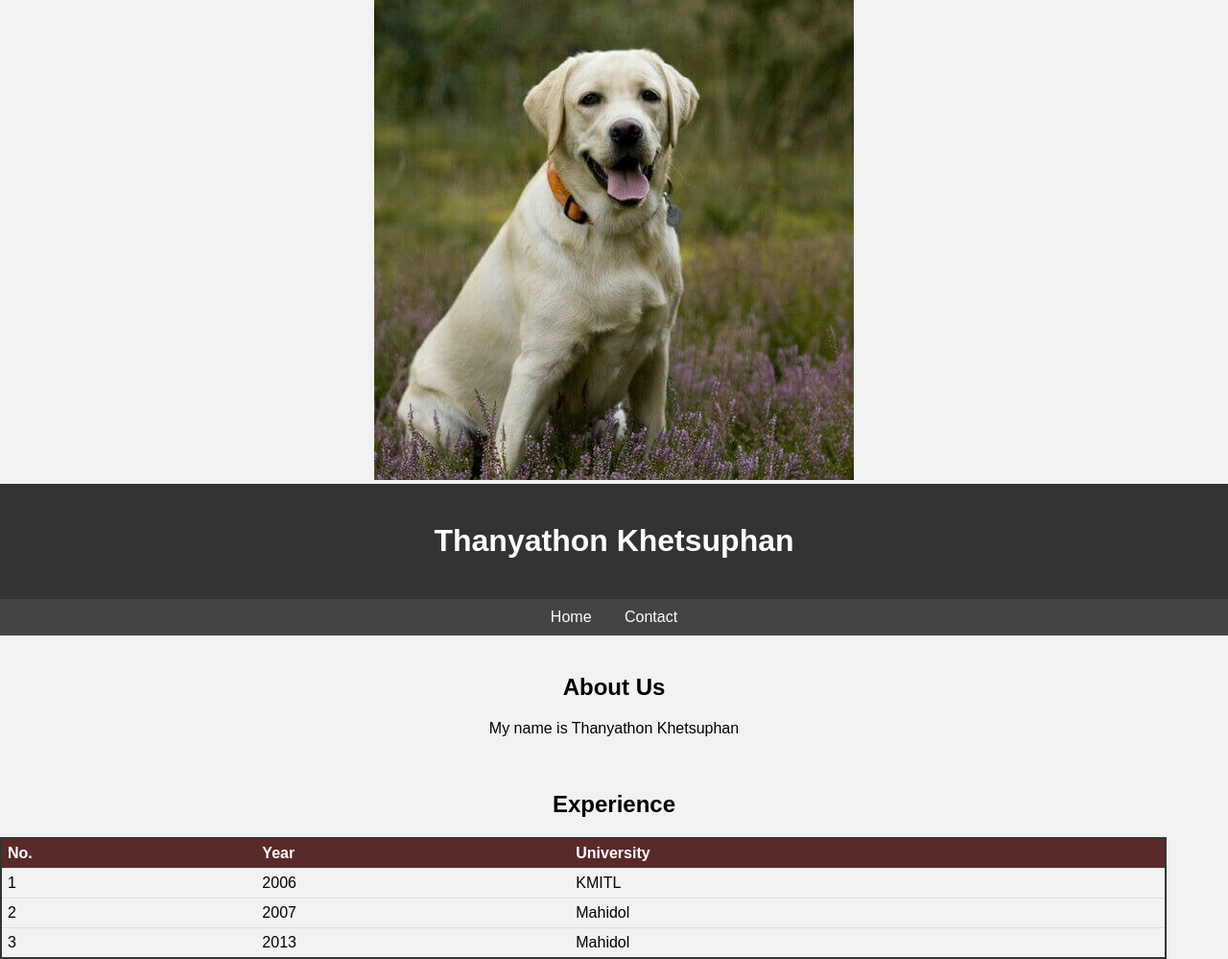
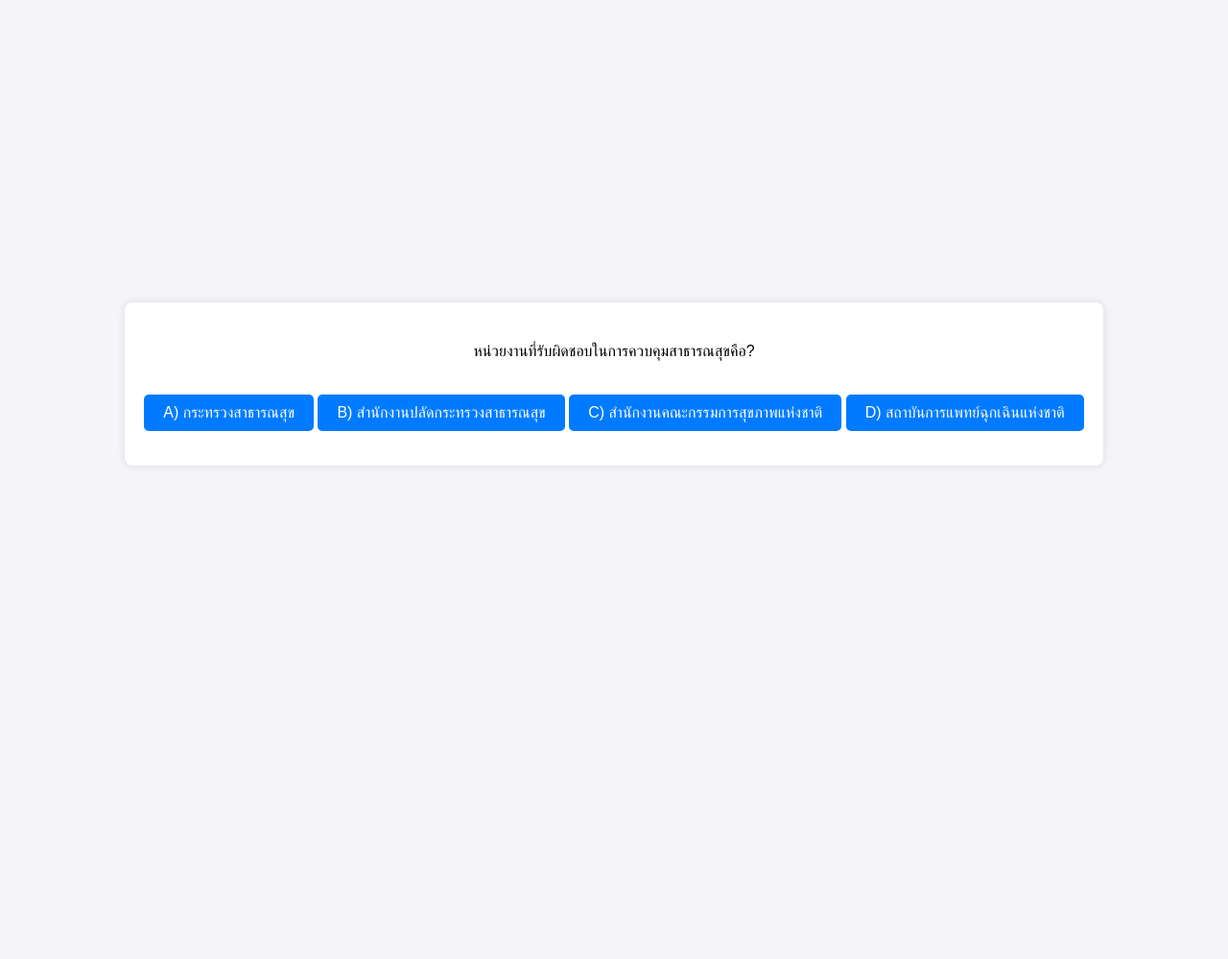
Before and after one commit to Thanscientist/mypage2024, a plain HTML site: page index.html in a window 1280 px wide. Shown: the whole page at 96% size. After the commit the page ends 800 px from the top, so only its background shows below. Drawn offline with Linux system fonts and the light colour scheme.

Commit message:
Add files via upload
Homework2.1

```diff
--- /dev/null
+++ b/Styles.css
@@ -0,0 +1,33 @@
+body {
+    font-family: Arial, sans-serif;
+    display: flex;
+    justify-content: center;
+    align-items: center;
+    height: 100vh;
+    margin: 0;
+    background-color: #f4f4f9;
+ }
+
+ .quiz-container {
+    text-align: center;
+    box-shadow: 0 0 10px rgba(0,0,0,0.1);
+    padding: 20px;
+    border-radius: 8px;
+    background-color: white;
+ }
+
+ .button {
+    margin-top: 20px;
+    padding: 10px 20px;
+    font-size: 16px;
+    cursor: pointer;
+    background-color: #007BFF;
+    color: white;
+    border: none;
+    border-radius: 5px;
+    transition: background-color 0.3s;
+ }
+
+ .button:hover {
+    background-color: #0056b3;
+ }
--- a/index.html
+++ b/index.html
@@ -1,143 +1,22 @@
 <!DOCTYPE html>
 <html lang="en">
 <head>
-    <meta charset="UTF-8">
-    <meta name="viewport" content="width=device-width, initial-scale=1.0">
-    <title>My Home Page</title>
-    <style>
-        body {
-            font-family: Arial, sans-serif;
-            margin: 0;
-            padding: 0;
-            background-color: #f2f2f2;
-        }
-        header {
-            background-color: #333;
-            color: #fff;
-            padding: 20px;
-            text-align: center;
-        }
-        nav {
-            background-color: #444;
-            color: #fff;
-            padding: 10px 0;
-            text-align: center;
-        }
-        nav a {
-            color: #fff;
-            text-decoration: none;
-            padding: 0 15px;
-        }
-        nav a:hover {
-            background-color: #555;
-        }
-        section {
-            padding: 20px;
-            text-align: center;
-        }
-        footer {
-            background-color: #333;
-            color: #fff;
-            padding: 10px 0;
-            text-align: center;
-            position: fixed;
-            bottom: 0;
-            width: 100%;
-        }
-    </style>
-
+   <meta charset="UTF-8">
+   <meta name="viewport" content="width=device-width, initial-scale=1.0">
+   <title>ระบบข้อสอบอย่างง่าย Simple Quiz</title>
+   <link rel="stylesheet" href="styles.css">
 </head>
 <body>
-    <img src="Profile.jpg" alt="width: 20%; height:auto;">
-    <style>
-        body {
-            margin: 0;
-            padding: 0;
-            text-align: center;
-        }
-        .centered-image {
-            display: inline-block;
-        }
-    </style>
-<header>
-    <h1>Thanyathon Khetsuphan</h1>
-</header>
+   <div class="quiz-container">
+       <h1></h1>
+       <p id="question">หน่วยงานที่รับผิดชอบในการควบคุมสาธารณสุขคือ?</p>
+       <button class="button" onclick="checkAnswer('a')">A) กระทรวงสาธารณสุข</button>
+       <button class="button" onclick="checkAnswer('b')">B) สำนักงานปลัดกระทรวงสาธารณสุข</button>
+       <button class="button" onclick="checkAnswer('c')">C) สำนักงานคณะกรรมการสุขภาพแห่งชาติ</button>
+       <button class="button" onclick="checkAnswer('d')">D) สถาบันการแพทย์ฉุกเฉินแห่งชาติ</button>
+       <p id="result"></p>
+       <p id="summary"></p>
+   </div>
 
-<nav>
-    <a href="https://mahidol.ac.th/">Home</a>
-    <a href="contact.html">Contact</a>
-</nav>
-
-<section>
-    <h2>About Us</h2>
-    <p>My name is Thanyathon Khetsuphan</p>
-</section>
-
-
-
-<h2>Experience</h2>
-<html lang="en">
-<head>
-    <meta charset="UTF-8">
-    <meta name="viewport" content="width=device-width, initial-scale=1.0">
-    <title>Styled HTML Table</title>
-    <style>
-
-
-         table {
-            width: 95%;
-            border-collapse: collapse;
-            border: 2px solid #333;
-         }
-        .table-container {
-            width: 100%;
-        }
-        th, td {
-            padding: 6px;
-            text-align: left;
-            border-bottom: 1px solid #ddd;
-        }
-        th {
-            background-color: #471414e5;
-            color: white;
-        }
-        tr:nth-child(even) {
-            background-color: #f2f2f2;
-        }
-        tr:hover {
-            background-color: #ddd;
-        }
-    </style>
-</head>
-<body>
-
-<table>
-    <thead>
-        <tr>
-            <th>No.</th>
-            <th>Year</th>
-            <th>University</th>
-        </tr>
-    </thead>
-    <tbody>
-        <tr>
-            <td>1</td>
-            <td>2006</td>
-            <td>KMITL</td>
-        </tr>
-        <tr>
-            <td>2</td>
-            <td>2007</td>
-            <td>Mahidol</td>
-        </tr>
-        <tr>
-            <td>3</td>
-            <td>2013</td>
-            <td>Mahidol</td>
-        </tr>
-    </tbody>
-</table>
-</section>
-
+   <script src="script.js"></script>
 </body>
-</html>
--- /dev/null
+++ b/script.js
@@ -0,0 +1,19 @@
+let correctAnswers = 0;
+
+function checkAnswer(answer) {
+   const result = document.getElementById('result');
+   if (answer === 'a') {
+       result.textContent = "ถูกต้อง! หน่วยงานที่รับผิดชอบในการควบคุมสาธารณสุขคือ กระทรวงสาธารณสุข";
+       result.style.color = 'green';
+       correctAnswers++;
+   } else {
+       result.textContent = "ผิด! ลองอีกครั้ง";
+       result.style.color = 'red';
+   }
+   updateSummary();
+}
+
+function updateSummary() {
+   const summary = document.getElementById('summary');
+   summary.textContent = `คำตอบที่ถูก: ${correctAnswers} จากทั้งหมด ${document.querySelectorAll('.button').length}`;
+}
```
